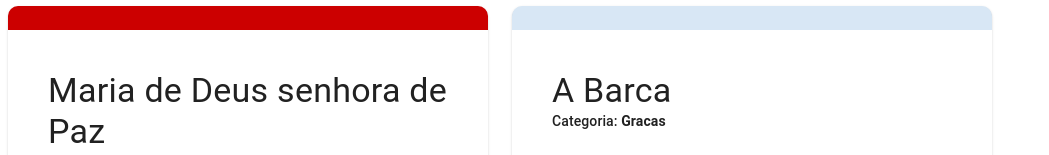
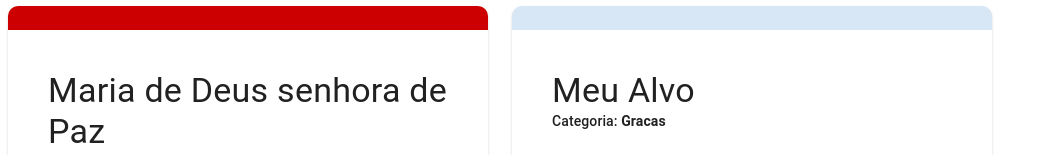
Before and after one commit to rafadealmeida/repertorio, a React (Create React App) app: page /missaOut in a window 1280 px wide. Shown: the part 1409-1564 px from the top of the page, without its empty margins (0-1049 px from the left). Built offline with nearby package versions, Linux system fonts and the light colour scheme.

Commit message:
[repertorio-10] - Ajuste de repertório

```diff
--- a/src/_mocks/repertorioMissaOut.js
+++ b/src/_mocks/repertorioMissaOut.js
@@ -445,7 +445,7 @@ const repertorioMissaOut = [
     `,
   },
   {
-    titulo: 'A Barca',
+    titulo: 'Meu Alvo',
     id: sumId(),
     categoria: 'Gracas',
     link: 'https://www.cifraclub.com.br/thiago-brado/meu-alvo/',
```
